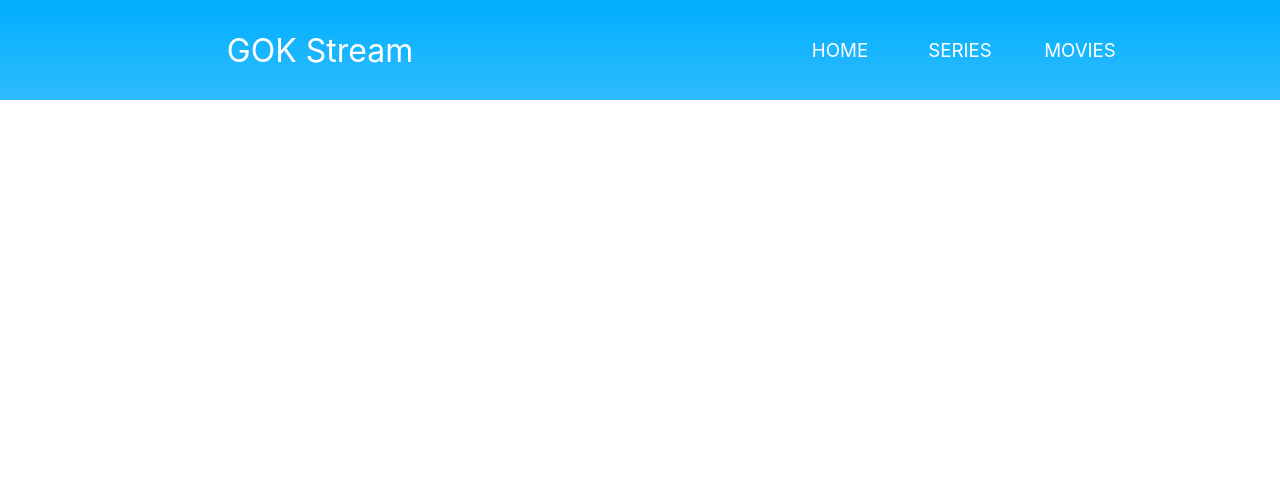
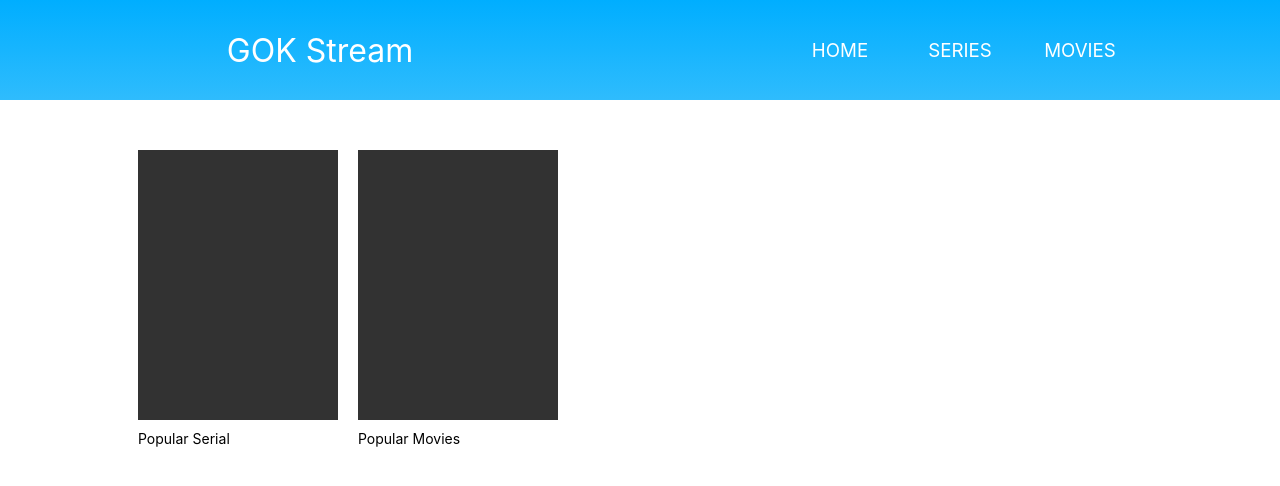
Before and after one commit to ahmadmustafeen/GOK_test, a React (Create React App) app: page / in a window 1280 px wide. Shown: the top 486 px of the page. Built offline with nearby package versions, Linux system fonts and the light colour scheme.

Commit message:
navigationTiles completed

```diff
--- a/src/components/header/style.css
+++ b/src/components/header/style.css
@@ -1,5 +1,6 @@
 .headerContainer{
     display: flex;
+    height: 100px;
     background-image: linear-gradient(rgb(0, 174, 255),rgb(47, 188, 253));
     flex-direction: row;
 }
--- a/src/container/Home/index.js
+++ b/src/container/Home/index.js
@@ -1,16 +1,34 @@
 import React from "react";
 import Header from "../../components/header";
-import './style.css';
+import "./style.css";
 
+const NavigationTile = ({ title }) => {
+  return (
+    <div className="navigationTilesContainer">
+      <div className="navigationTilesContainer-image" />
+      <div className="navigationTilesContainer-title">
+        <h2>{title}</h2>
+      </div>
+    </div>
+  );
+};
 
+const tiles = [{title:"Popular Serial"},{title:"Popular Movies"}];
 const Home = () => {
   return (
     <div>
-        <div className="headerContainer">
       <Header />
+      <div className="mainContainer">
+      {
+        tiles.map((item,index)=>{
+            return (
+                <NavigationTile title={item.title} key={index} />
+            )
+        })
+      }
       </div>
     </div>
   );
-}
+};
 
 export default Home;
--- a/src/container/Home/style.css
+++ b/src/container/Home/style.css
@@ -2,8 +2,31 @@
     margin: 0;
     padding: 0;
 }
-.headerContainer{
+.mainContainer{
+    width: 80%;
+    padding-top: 50px;
+    margin: auto;
+    height: flex;
+    display: flex;
+    flex-direction: row;
+}
+.navigationTilesContainer{
+    width:200px;
+    margin:0px 10px;
+    height: 300px;
+    cursor: pointer;
+}
+.navigationTilesContainer-image{
     width: 100%;
-    height: 100px;
-    background-color: #f5f5f5;
+    background-color: rgb(50,50,50);
+    height: 90%;
 }
+.navigationTilesContainer-title{
+    width: 100%;
+    height: 10%;
+}
+.navigationTilesContainer-title h2{
+    padding-top: 10px;
+    font-size: 14px;
+    font-weight: 400;
+}
```
Lines whose indentation alone changed are shown as unchanged.
